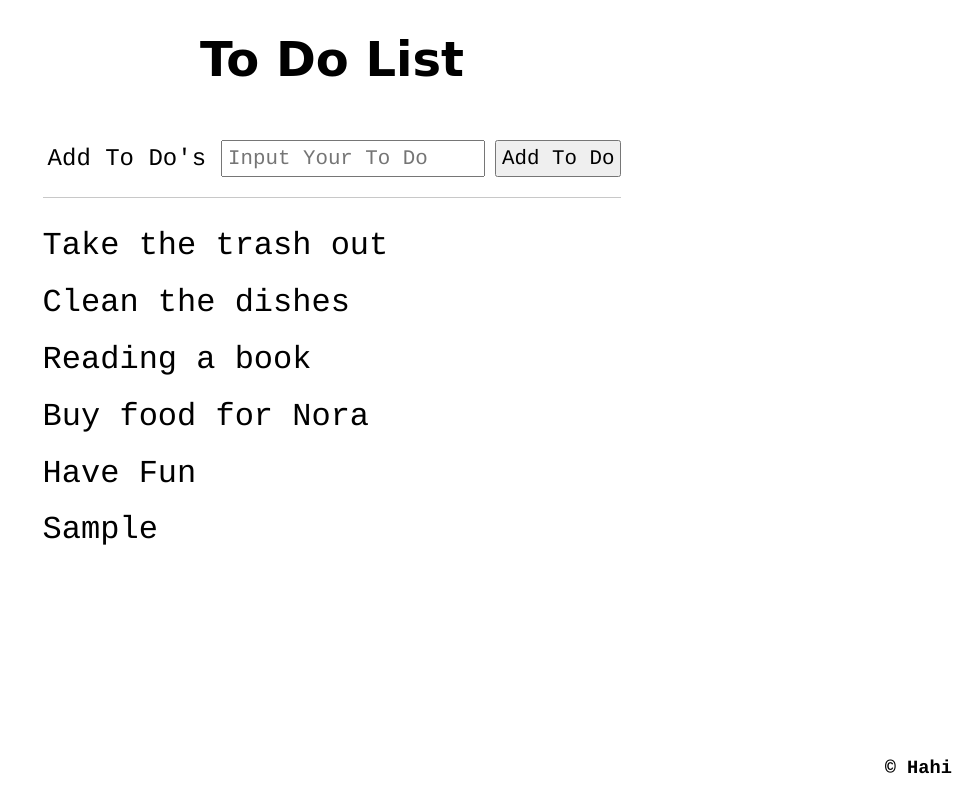
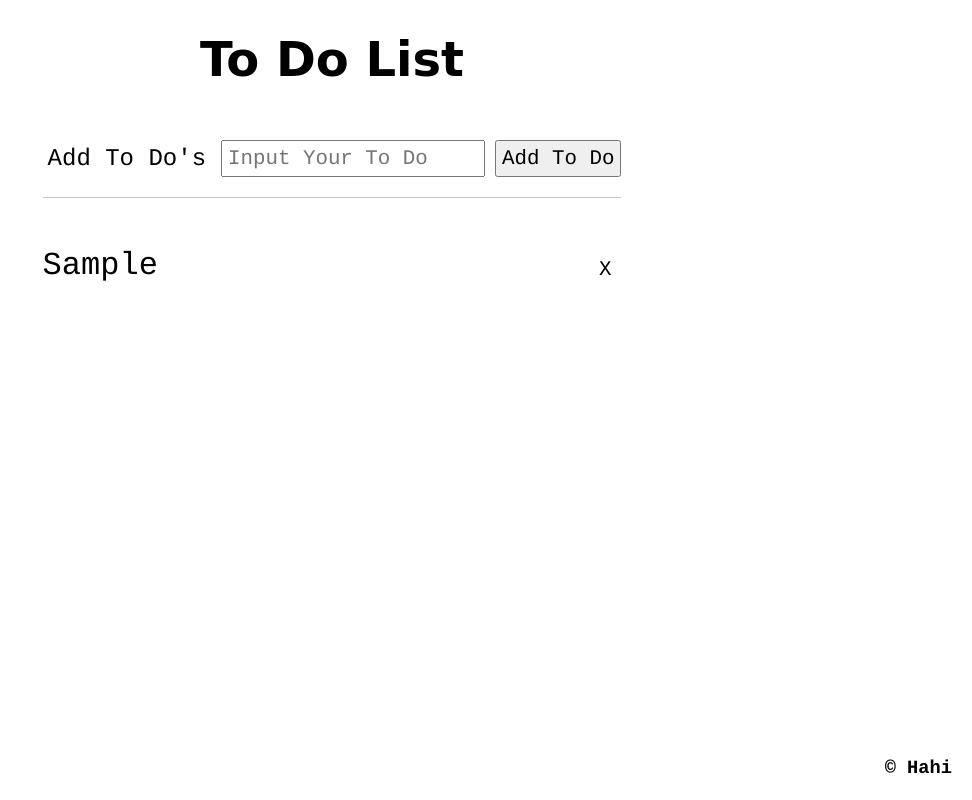
Before and after one commit to Hahiii/to-do-app-vanilla-js, a website: page index.html in a window 1280 px wide. Both pictures are taken after typing "Sample" into the empty fields and a click on the input "Add To Do". Shown: the whole page, without its empty margins (308-1280 px from the left). Drawn offline with nearby package versions, Linux system fonts and the light colour scheme; files that its build step writes are made by us from their sources; a web font is replaced by a local one.

Commit message:
add new input & delete inout

```diff
--- a/index.html
+++ b/index.html
@@ -14,17 +14,13 @@
   <div class="container">
     <header><h1>To Do List</h1></header>
     <main>
-      <form class="input-container">
+      <form id="submit" class="input-container">
         <label for="todo">Add To Do's</label>
         <input type="text" name="todo" placeholder="Input Your To Do">
-        <input id="submit" type="button" value="Add To Do">
+        <input type="submit" value="Add To Do">
       </form>
       <ul id="to-do-list">
-        <li><p>Take the trash out</p></li>
-        <li><p>Clean the dishes</p></li>
-        <li><p>Reading a book</p></li>
-        <li><p>Buy food for Nora</p></li>
-        <li><p>Have Fun</p></li>
+        <li class="randomText"><p></p><span>X</span></li>
       </ul>
     </main>
     <footer>
--- a/sass/index.scss
+++ b/sass/index.scss
@@ -67,13 +67,21 @@ main {
 
     li {
       list-style: none;
-      position: relative;
+      display: flex;
+      justify-content: space-between;
       font-size: 2rem;
       padding: 10px 0px;
+
+      p {
+        display: inline-block;
+      }
+
+      span {
+        font-size: 1.3rem;
+        padding: 10px;
+      }
     }
   }
-
-
 }
 
 footer {
@@ -88,17 +96,20 @@ footer {
 
 }
 
+.randomText {
+  display: flex;
+  justify-content: center;
+  align-items: center;
+  font-size: 1.5rem;
+  font-family: 'Fredericka the Great', cursive;
+}
+
 .done {
   font-style: italic;
   text-decoration: line-through;
   font-family: 'Courier New';
-  font-size: 1.8rem;
 }
 
-li > .done::before  {
-  content: "x";
-  position: absolute;
-  text-decoration: none;
-  right: 0;
-  color: rgba(40, 39, 39, 0.801);
+span:hover {
+  cursor: pointer;
 }
--- a/script/index.js
+++ b/script/index.js
@@ -1,36 +1,59 @@
 window.addEventListener("DOMContentLoaded", ()=> {
 
+  const deleteItem = document.querySelector("span");
+  deleteItem.style.display = "none";
+
   let toDoList = document.querySelector("#to-do-list");
-  let toDoItems = document.querySelector("#to-do-list").children;
+  let newItem = "";
   let toDoListArr = [];
-  let newItem = "";
-  console.log(toDoItems)
-  for (let i = 0; i < toDoList.length; i++) {
-    toDoList[i].addEventListener("click", done, false);
-    toDoListArr.push(toDoList[i].firstChild.innerText);
-  }
-  for (let i = 0; i < toDoItems.length; i++) {
-    toDoItems[i].addEventListener("click", done, false);
+  let randomeText = [ "Wow nothing to do! Awesome...",
+  "All done! Way to go",
+  "All empty here, wanna add something to do?",
+  "Ready to chill? Cause there is nothing on this list" ];
+
+  const randomeTextInput = document.querySelector(".randomText").firstChild;
+  const addItem = document.querySelector("#submit");
+  addItem.addEventListener("submit", addNewItem, false);
+
+
+  rendom();
+
+  // addeds a rendome text if List is emplty
+  function rendom() {
+    if (toDoListArr.length === 0) {
+      randomeTextInput.style.display = "flex"
+      let randomeTextIndex = Math.floor(Math.random() * randomeText.length);
+      randomeTextInput.innerText = randomeText[Number(randomeTextIndex)];
+    }
   }
 
-  const addItem = document.querySelector("#submit");
-  addItem.addEventListener("click", addNewItem, false);
+  // Takes the Input Value and calls the showAddedItem().
+  function addNewItem(e) {
+    e.preventDefault();
 
-  // Takes the Input Value and calls the showAddedItem().
-  function addNewItem() {
     let input = document.querySelector("[name=todo]");
     newItem = input.value;
     input.value = "";
     showAddedItem();
   }
+
   // showAddedItem() adds the Input Value to the To Do List.
   function showAddedItem() {
+    randomeTextInput.style.display = "none"
+
     if (newItem !== "") {
-      toDoListArr.push(newItem)
       let newItemLi = document.createElement("li");
-      toDoList.appendChild(newItemLi).appendChild(document.createElement("p")).innerText = newItem;
-  console.log(toDoItems)
+      let closeButton = deleteItem.cloneNode(true);
+      closeButton.style.display = 'inline-block';
 
+      newItemLi.appendChild(document.createElement("p")).innerText = newItem;
+      newItemLi.appendChild(closeButton)
+
+      newItemLi.addEventListener("click", done, false);
+      closeButton.addEventListener("click", deleteSelectedItem, false);
+
+      toDoList.appendChild(newItemLi)
+      toDoListArr.push(newItemLi);
     }
   }
 
@@ -39,7 +62,13 @@ window.addEventListener("DOMContentLoaded", ()=> {
     if (event.target.nodeName === "P") {
       event.target.classList.add("done");
     }
+  }
 
+  // delete Item of the List
+  function deleteSelectedItem(e) {
+    toDoListArr.pop(e.target.parentNode);
+    e.target.parentNode.style.display = "none";
+    rendom();
   }
 
 });
```
